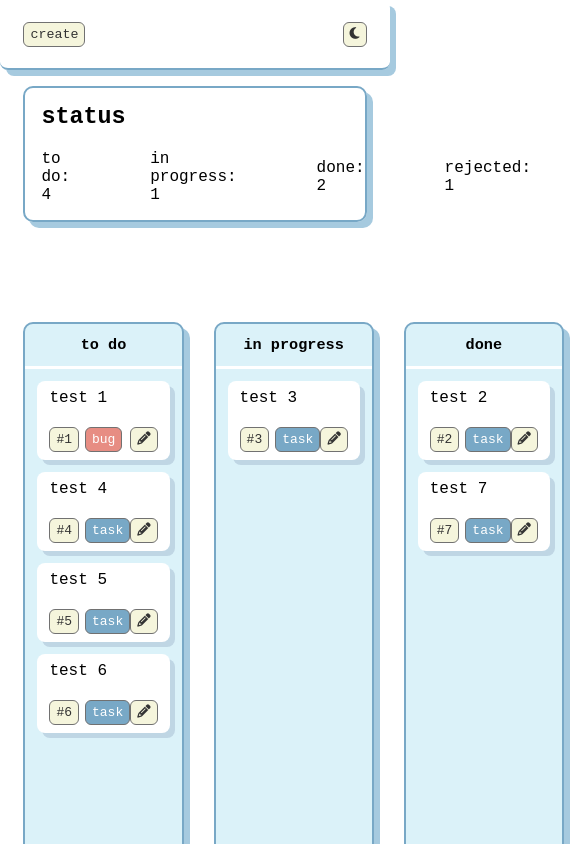
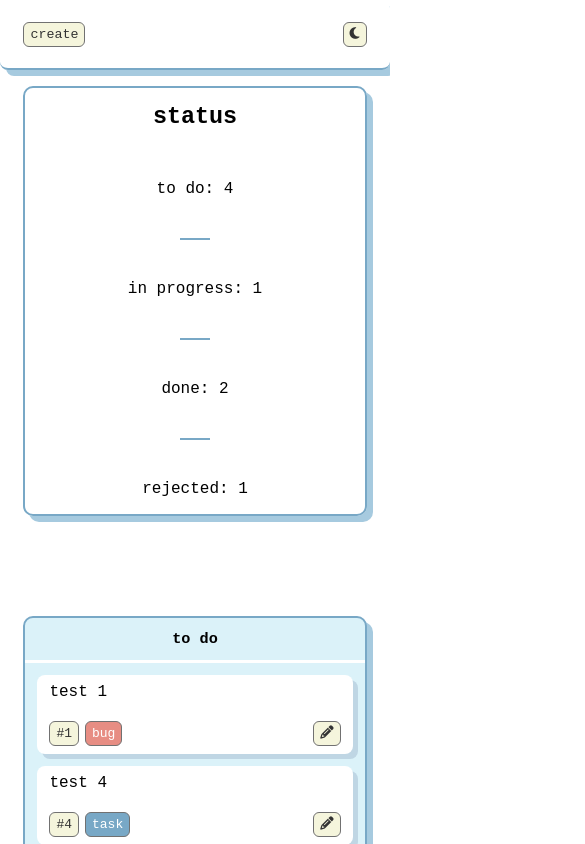
Before and after one commit to furkancetkin/task-management, a React (Create React App) app: page / in a window 390 px wide. Shown: the top 844 px of the page, 585 px wide, since content can reach past the window. Built offline with nearby package versions, Linux system fonts and the light colour scheme.

Commit message:
media query added

```diff
--- a/src/index.css
+++ b/src/index.css
@@ -299,3 +299,21 @@ button {
   outline: 1px solid #78a8c6;
   border-color: transparent;
 }
+
+
+@media screen and (max-width: 768px) {
+  .status h3 {
+    text-align: center;
+    margin-bottom: 50px;
+  }
+  .status .content {
+    flex-direction: column;
+  }
+  .status .content .splitLine {
+    width: 30px;
+    height: 2px;
+  }
+  .board {
+    flex-direction: column;
+  }
+}
```
